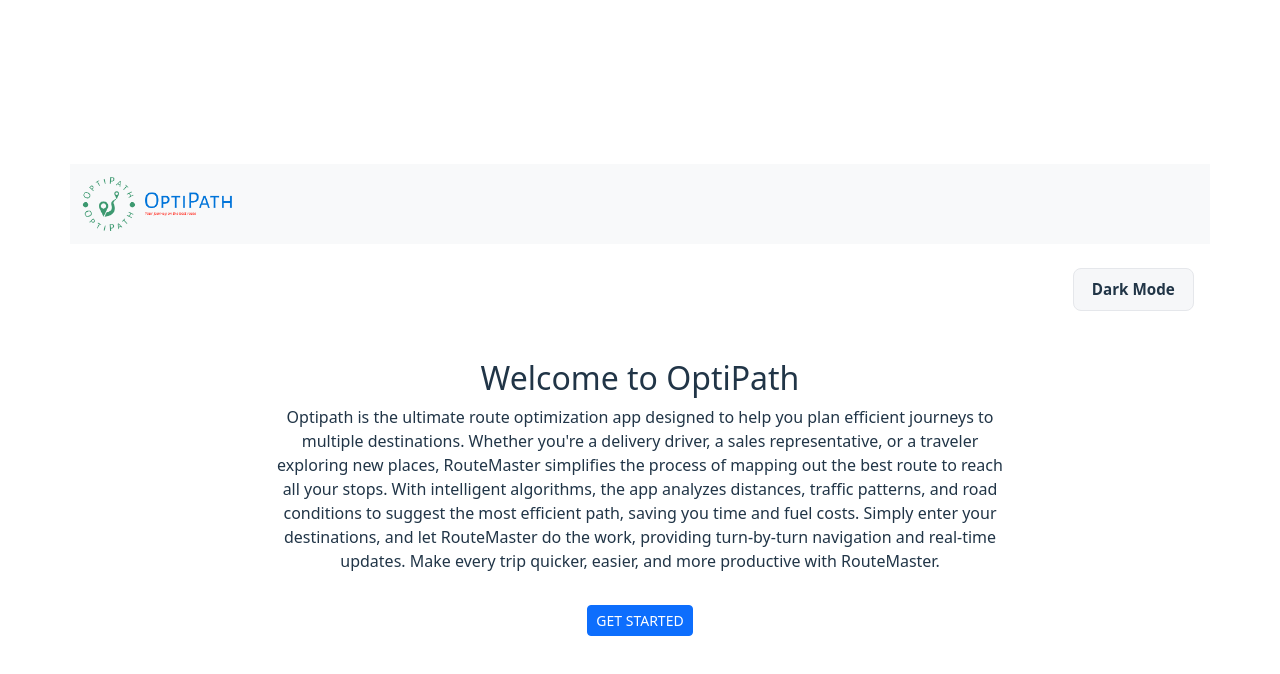
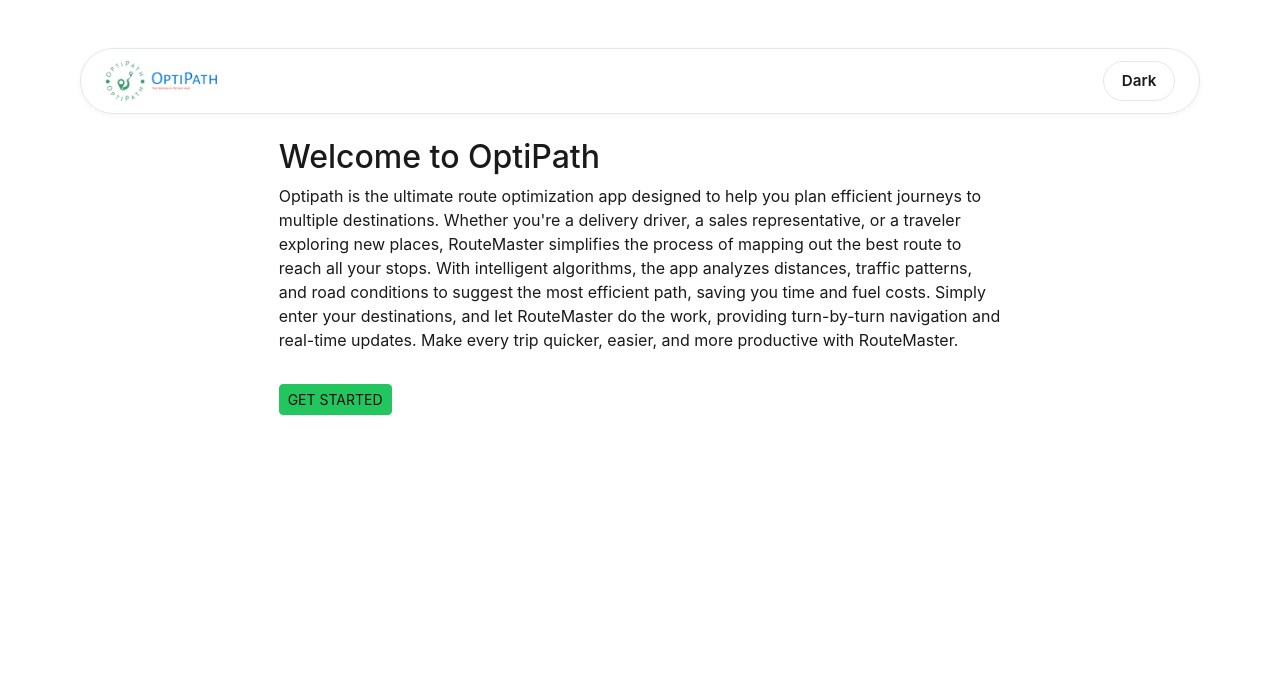
Before and after one commit to NafizChaw/OptiPath, a Vue app: page / in a window 1280 px wide. Shown: the top 674 px of the page. Built offline with nearby package versions, Linux system fonts and the light colour scheme.

Commit message:
Add edit button and improve navbar and UI

```diff
--- a/package.json
+++ b/package.json
@@ -23,6 +23,7 @@
   },
   "devDependencies": {
     "@types/express": "^4.17.21",
+    "@types/google.maps": "^3.58.1",
     "@types/node": "^20.12.7",
     "@vitejs/plugin-vue": "^5.2.4",
     "cross-env": "^7.0.3",
--- a/src/App.vue
+++ b/src/App.vue
@@ -1,9 +1,8 @@
 <script setup lang="ts">
+import { ref, onMounted } from 'vue'
+import Navbar from './components/Navbar.vue'
 import MainPage from './pages/MainPage.vue'
-import Navbar from './components/Navbar.vue'
-import { ref, onMounted } from 'vue'
 
-// light dark theme
 type Theme = 'light' | 'dark'
 const theme = ref<Theme>('light')
 
@@ -12,11 +11,9 @@ function apply(t: Theme) {
   document.documentElement.setAttribute('data-theme', t)
   localStorage.setItem('theme', t)
 }
-
 function toggleTheme() {
   apply(theme.value === 'light' ? 'dark' : 'light')
 }
-
 onMounted(() => {
   const saved = localStorage.getItem('theme') as Theme | null
   if (saved === 'light' || saved === 'dark') return apply(saved)
@@ -27,42 +24,7 @@ onMounted(() => {
 
 <template>
   <div id="app">
-    <Navbar />
-
-    <!-- Theme toggle -->
-    <div style="text-align:right; padding: 0.5rem 1rem;">
-      <button
-        @click="toggleTheme"
-        :aria-pressed="theme === 'dark'"
-        aria-label="Toggle color theme"
-        title="Toggle color theme"
-      >
-        <span v-if="theme === 'dark'">Light Mode</span>
-        <span v-else>Dark Mode</span>
-      </button>
-    </div>
-
+    <Navbar :theme="theme" @toggleTheme="toggleTheme" />
     <MainPage />
   </div>
 </template>
-
-<style scoped>
-#app {
-  display: flex;
-  flex-direction: column;
-  gap: 1rem;
-}
-button {
-  border-radius: 8px;
-  border: 1px solid var(--border);
-  padding: 0.6em 1.2em;
-  font-size: 0.95rem;
-  font-weight: 600;
-  font-family: inherit;
-  background-color: var(--card);
-  color: var(--text);
-  cursor: pointer;
-  transition: border-color .2s ease, background-color .2s ease, color .2s ease;
-}
-button:hover { border-color: var(--accent); }
-</style>
--- a/src/assets/styles/style.css
+++ b/src/assets/styles/style.css
@@ -1,80 +1,142 @@
-/* Light Mode (default) */
+/* ===== THEME TOKENS ===== */
 :root {
   --bg: #ffffff;
-  --text: #213547;
+  --text: #1a1a1a;
+  --muted: #6b7280;
   --card: #f6f7f9;
   --border: #e5e7eb;
-  --accent: #646cff;
+  --accent: #22c55e; /* green hint */
 
-  font-family: Inter, system-ui, Avenir, Helvetica, Arial, sans-serif;
-  line-height: 1.5;
-  font-weight: 400;
-
-  font-synthesis: none;
-  text-rendering: optimizeLegibility;
-  -webkit-font-smoothing: antialiased;
-  -moz-osx-font-smoothing: grayscale;
+  /* navbar */
+  --navbar-bg: #ffffff;
+  --navbar-border: #e5e7eb;
 }
 
-/* Dark Mode */
 :root[data-theme="dark"] {
-  --bg: #242424;
-  --text: rgba(255,255,255,0.87);
-  --card: #1a1a1a;
-  --border: #3b3b3b;
-  --accent: #747bff;
+  --bg: #0f1113;
+  --text: #f2f4f7;
+  --muted: #9aa3b2;
+  --card: #15181c;
+  --border: #2b2f36;
+  --accent: #34d399;
+
+  /* navbar */
+  --navbar-bg: #111315;
+  --navbar-border: #2b2f36;
 }
 
-/* --- BASE USING TOKENS --- */
+/* ===== GLOBAL BASE ===== */
 html, body, #app {
   background: var(--bg);
   color: var(--text);
   transition: background-color .2s ease, color .2s ease, border-color .2s ease;
+  min-height: 100%;
 }
-
-a {
-  font-weight: 500;
-  color: var(--accent);
-  text-decoration: inherit;
-}
-a:hover { text-decoration: underline; }
 
 body {
   margin: 0;
-  display: flex;
-  place-items: center;
-  min-width: 320px;
-  min-height: 100vh;
+  font-family: Inter, system-ui, Avenir, Helvetica, Arial, sans-serif;
+  line-height: 1.5;
 }
 
-h1 { font-size: 3.2em; line-height: 1.1; }
+/* Links */
+a { color: var(--accent); text-decoration: none; }
+a:hover { text-decoration: underline; }
 
-button {
-  border-radius: 8px;
-  border: 1px solid var(--border);
-  padding: 0.6em 1.2em;
-  font-size: 1em;
-  font-weight: 500;
-  font-family: inherit;
-  background-color: var(--card);
-  color: var(--text);
-  cursor: pointer;
-  transition: border-color 0.25s;
-}
-button:hover { border-color: var(--accent); }
-button:focus,
-button:focus-visible { outline: 4px auto -webkit-focus-ring-color; }
-
+/* Generic card */
 .card {
-  padding: 2em;
   background: var(--card);
   border: 1px solid var(--border);
   border-radius: 12px;
 }
 
+/* Center the app content on wide screens */
 #app {
-  max-width: 1280px;
+  max-width: 1200px;
   margin: 0 auto;
-  padding: 2rem;
-  text-align: center;
+  padding: 1rem 1.25rem 2rem;
 }
+
+/* ===== BOOTSTRAP TWEAKS TO RESPECT THEME ===== */
+.btn {
+  border: 1px solid var(--border);
+  background: var(--card);
+  color: var(--text);
+}
+.btn:hover { border-color: var(--accent); }
+
+.btn-primary {
+  background: var(--accent);
+  border-color: var(--accent);
+  color: #0b0f0c;
+}
+.btn-primary:hover { filter: brightness(1.05); }
+
+.form-control,
+.form-select {
+  background: var(--card);
+  color: var(--text);
+  border: 1px solid var(--border);
+}
+.form-control:focus,
+.form-select:focus {
+  border-color: var(--accent);
+  box-shadow: 0 0 0 .2rem color-mix(in srgb, var(--accent) 25%, transparent);
+}
+
+.text-muted { color: var(--muted) !important; }
+
+/* ===== NAVBAR (your existing classes) ===== */
+nav.app-nav {
+  width: 100%;
+  max-width: 1200px;
+  margin: 1rem auto;
+  padding: 0.75rem 1.5rem;
+  background: var(--navbar-bg);
+  border: 1px solid var(--navbar-border);
+  border-radius: 999px;
+  display: flex;
+  align-items: center;
+  justify-content: space-between;
+  position: sticky;
+  top: 1rem;
+  z-index: 1000;
+  box-shadow: 0 2px 6px rgba(0, 0, 0, 0.04);
+  transition: background-color 0.3s ease, border-color 0.3s ease;
+}
+
+.nav-left { display: flex; align-items: center; gap: 12px; }
+.nav-logo { height: 40px; width: auto; object-fit: contain; }
+.nav-title { font-weight: 700; font-size: 1.25rem; color: var(--text); }
+
+.nav-actions { display: flex; align-items: center; gap: 0.75rem; }
+.nav-btn {
+  border: 1.5px solid var(--border);
+  background: transparent;
+  color: var(--text);
+  padding: 0.45rem 1.1rem;
+  border-radius: 999px;
+  font-weight: 600;
+  font-size: 0.95rem;
+  cursor: pointer;
+  transition: all .25s ease;
+}
+.nav-btn:hover {
+  border-color: var(--accent);
+  color: var(--accent);
+  background: color-mix(in srgb, var(--accent) 8%, transparent);
+}
+
+/* ===== MOBILE ===== */
+@media (max-width: 768px) {
+  nav.app-nav {
+    flex-direction: column;
+    gap: 0.75rem;
+    padding: 0.9rem 1.25rem;
+    border-radius: 20px;
+  }
+  .nav-left { justify-content: center; }
+  .nav-actions { width: 100%; justify-content: center; flex-wrap: wrap; gap: .5rem; }
+  .nav-title { font-size: 1.1rem; }
+  .nav-logo { height: 32px; }
+}
--- a/src/components/Navbar.vue
+++ b/src/components/Navbar.vue
@@ -1,18 +1,31 @@
 <script setup lang="ts">
-
+const props = defineProps<{ theme?: 'light' | 'dark' }>()
+const emit = defineEmits<{ (e: 'toggleTheme'): void }>()
+const onToggle = () => emit('toggleTheme')
 </script>
 
 <template>
-  <!-- Just an image -->
-  <nav class="navbar navbar-light bg-light">
-    <div class="container">
-      <a class="navbar-brand" href="#">
-        <img src="/src/assets/images/logo-bg-tp.png" width="150" alt="">
-      </a>
+  <nav class="app-nav">
+    <div class="nav-left">
+      <img
+        class="nav-logo"
+        src="/src/assets/images/logo-bg-tp.png"
+        alt="OptiPath logo"
+      />
+    </div>
 
-      <div class="nav-item text-secondary">
-
-      </div>
+    <div class="nav-actions">
+      <button
+        class="nav-btn"
+        type="button"
+        @click="onToggle"
+        :aria-pressed="props.theme === 'dark'"
+        aria-label="Toggle color theme"
+        title="Toggle color theme"
+      >
+        <span v-if="props.theme === 'dark'">Light</span>
+        <span v-else>Dark</span>
+      </button>
     </div>
   </nav>
 </template>
```
Also changed, not shown: src/pages/MainPage.vue (+38 -14 lines), 1 other file (tests, documents, lock files or other folders).
